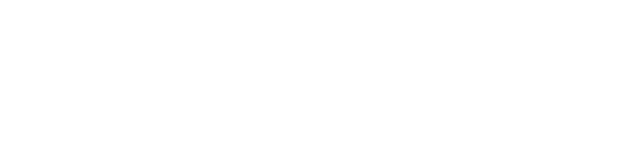
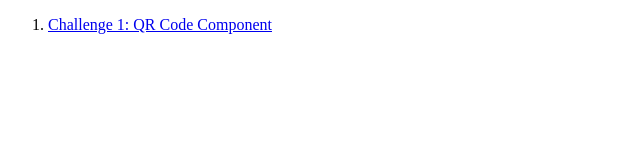
Before and after one commit to hirekarl/lab_3.3_bootstrap_refactor, a plain HTML site: page index.html in a window 1280 px wide. Shown: the whole page, without its empty margins (0-640 px from the left). Drawn offline with Linux system fonts and the light colour scheme.

Commit message:
Added link to Challenge 1 to root index.html

```diff
--- a/index.html
+++ b/index.html
@@ -5,5 +5,11 @@
     <meta name="viewport" content="width=device-width, initial-scale=1.0" />
     <title>Document</title>
   </head>
-  <body></body>
+  <body>
+    <nav>
+      <ol>
+        <li><a href="./01_qr_code_component/index.html">Challenge 1: QR Code Component</a></li>
+      </ol>
+    </nav>
+  </body>
 </html>
```
Also changed, not shown: README.md.
